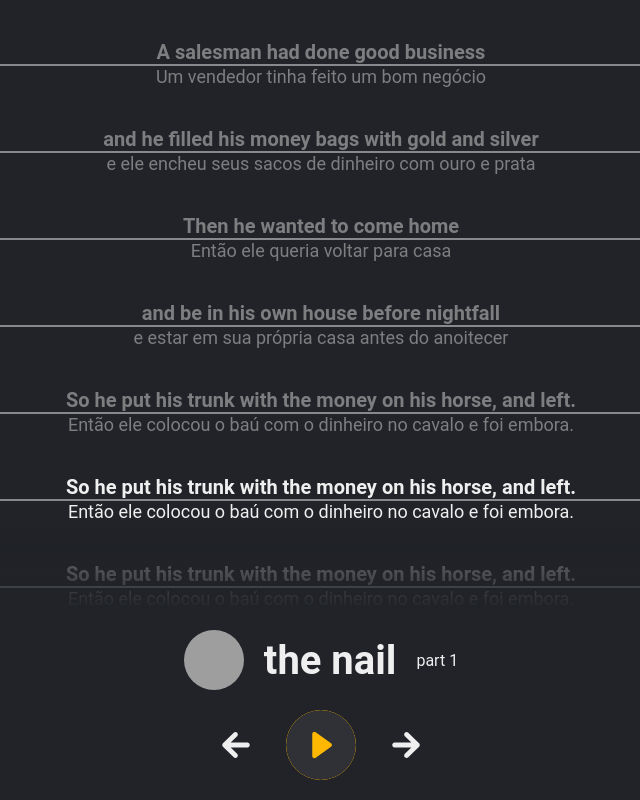
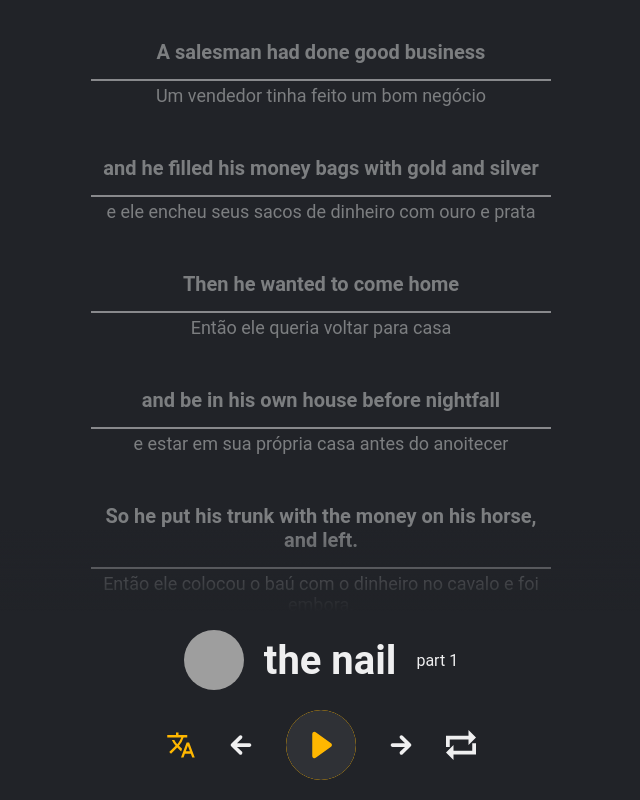
Before and after one commit to kayoroxa/netflix-2.0, a Next.js app: page /texto-audio in a window 1280 px wide. Shown: the top 800 px of the page, without its empty margins (319-959 px from the left). Built offline with nearby package versions, Linux system fonts and the light colour scheme; grey boxes are pictures that could not be loaded.

Commit message:
loop translation css

```diff
--- a/src/templates/TextoComAudio/TextoComAudio.tsx
+++ b/src/templates/TextoComAudio/TextoComAudio.tsx
@@ -1,6 +1,8 @@
-import React from 'react'
+import React, { useState } from 'react'
 import { BsFillPlayCircleFill } from 'react-icons/bs'
+import { ImLoop } from 'react-icons/im'
 import { IoMdArrowRoundBack, IoMdArrowRoundForward } from 'react-icons/io'
+import { MdTranslate } from 'react-icons/md'
 import { I_Text } from '../../utils/types/_type_text_lyrics'
 import { ContainerTextoComAudio } from './styles-texto-com-audio'
 
@@ -9,12 +11,20 @@ interface IProps {
 }
 
 const TextoComAudio = ({ textData }: IProps) => {
+  const [indexActive, setIndexActive] = useState<number | boolean>(false)
+
+  const [inLoop, setInLoop] = useState(false)
+  const [showTranslate, setShowTranslate] = useState(true)
+
   return (
     <ContainerTextoComAudio>
       <div className="app">
         <div className="text-container">
           {textData.lyrics.map((item, index) => (
-            <div className="sentence-play-container">
+            <div
+              className="sentence-play-container"
+              onClick={() => setIndexActive(index)}
+            >
               {/* {index === 0 && (
                 <div className="play">
                   <div className="play-button" />
@@ -23,11 +33,12 @@ const TextoComAudio = ({ textData }: IProps) => {
               <div
                 key={index}
                 className={
-                  'sentence-container' + (index === 5 ? ' active' : '')
+                  'sentence-container' +
+                  (index === indexActive ? ' active' : '')
                 }
               >
                 <div className="sentence en">{item.en}</div>
-                <div className="sentence pt">{item.pt}</div>
+                {showTranslate && <div className="sentence pt">{item.pt}</div>}
               </div>
             </div>
           ))}
@@ -44,6 +55,12 @@ const TextoComAudio = ({ textData }: IProps) => {
             <div className="description">part 1</div>
           </div>
           <div className="player">
+            <div
+              className={`translate ${showTranslate ? 'active' : ''}`}
+              onClick={() => setShowTranslate(prev => !prev)}
+            >
+              <MdTranslate />
+            </div>
             <div className="before">
               <IoMdArrowRoundBack />
             </div>
@@ -53,6 +70,12 @@ const TextoComAudio = ({ textData }: IProps) => {
             <div className="after">
               <IoMdArrowRoundForward />
             </div>
+            <div
+              className={`loop ${inLoop ? 'active' : ''}`}
+              onClick={() => setInLoop(prev => !prev)}
+            >
+              <ImLoop />
+            </div>
           </div>
         </div>
       </div>
--- a/src/templates/TextoComAudio/styles-texto-com-audio.ts
+++ b/src/templates/TextoComAudio/styles-texto-com-audio.ts
@@ -4,6 +4,9 @@ export const ContainerTextoComAudio = styled.div`
   width: 100vw;
   min-height: 100vh;
   background: #212328;
+  display: flex;
+  justify-content: center;
+  align-items: center;
 
   * {
     color: #efeff0;
@@ -12,7 +15,7 @@ export const ContainerTextoComAudio = styled.div`
   }
 
   .app {
-    width: 100%;
+    width: min(100%, 500px);
     height: 100%;
 
     display: flex;
@@ -23,8 +26,8 @@ export const ContainerTextoComAudio = styled.div`
     display: flex;
     flex-direction: column;
     margin-top: 30px;
-    margin-bottom: 150px;
-    gap: 20px;
+    margin-bottom: 300px;
+    gap: 30px;
 
     .sentence {
       width: 100%;
@@ -35,6 +38,7 @@ export const ContainerTextoComAudio = styled.div`
     .sentence-container {
       /* background-color: gray; */
       padding: 10px 20px;
+      cursor: pointer;
     }
 
     .active .sentence {
@@ -44,17 +48,17 @@ export const ContainerTextoComAudio = styled.div`
     .sentence.en {
       font-size: 20px;
       font-weight: bold;
+      /* margin-bottom: 6px; */
+    }
 
-      ::after {
+    .sentence.pt {
+      ::before {
         content: ' ';
-        display: block;
+        display: inline-block;
         width: 100%;
         height: 2px;
         background-color: rgba(239, 239, 240, 50%);
       }
-    }
-
-    .sentence.pt {
       font-size: 18px;
     }
   }
@@ -115,8 +119,9 @@ export const ContainerTextoComAudio = styled.div`
       gap: 30px;
 
       > * {
-        height: 40px;
-        width: 40px;
+        cursor: pointer;
+        height: 30px;
+        width: 30px;
 
         display: flex;
         justify-content: center;
@@ -126,6 +131,10 @@ export const ContainerTextoComAudio = styled.div`
           width: 100%;
           height: 100%;
         }
+      }
+
+      .active svg {
+        fill: #ffb700;
       }
 
       .play-pause {
```
